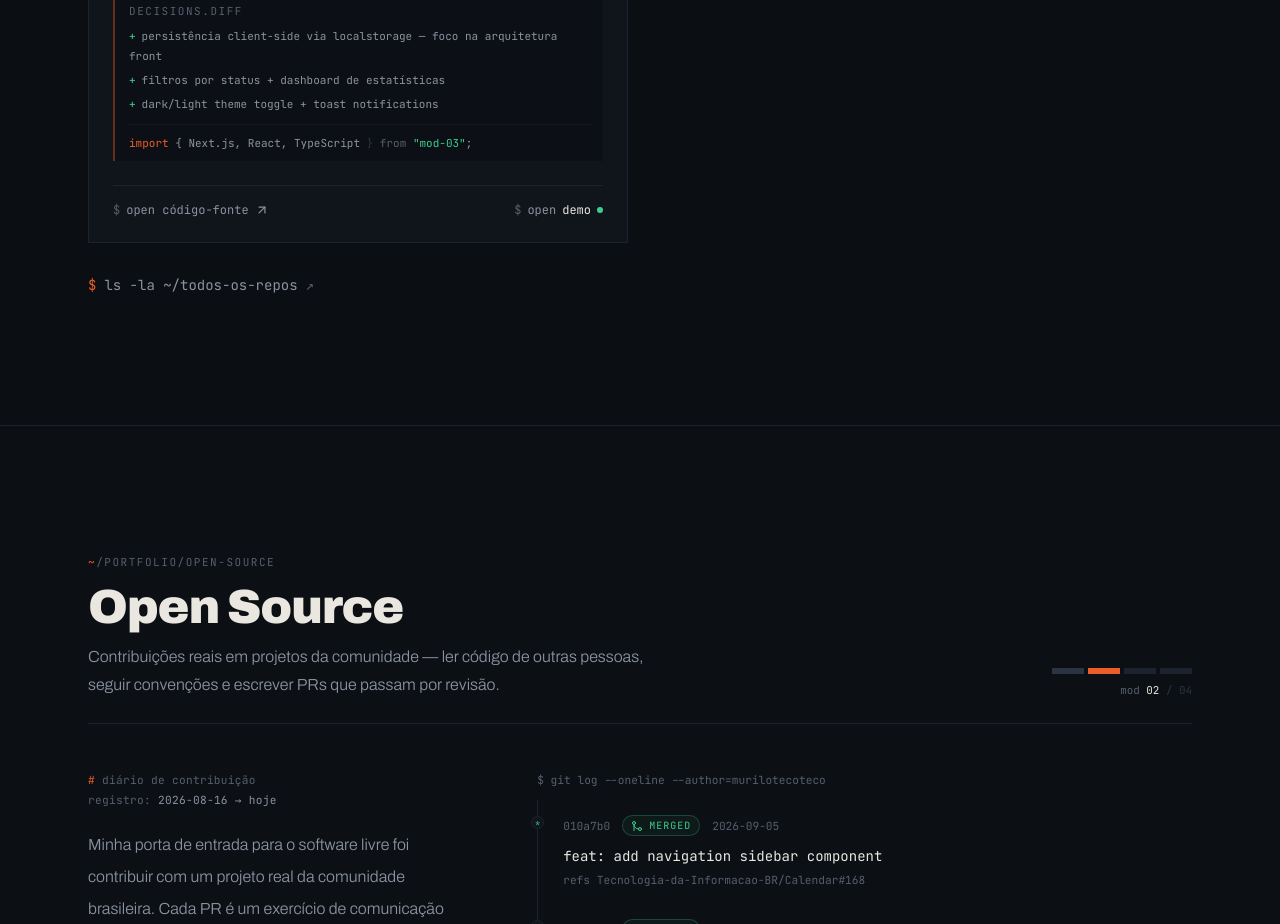
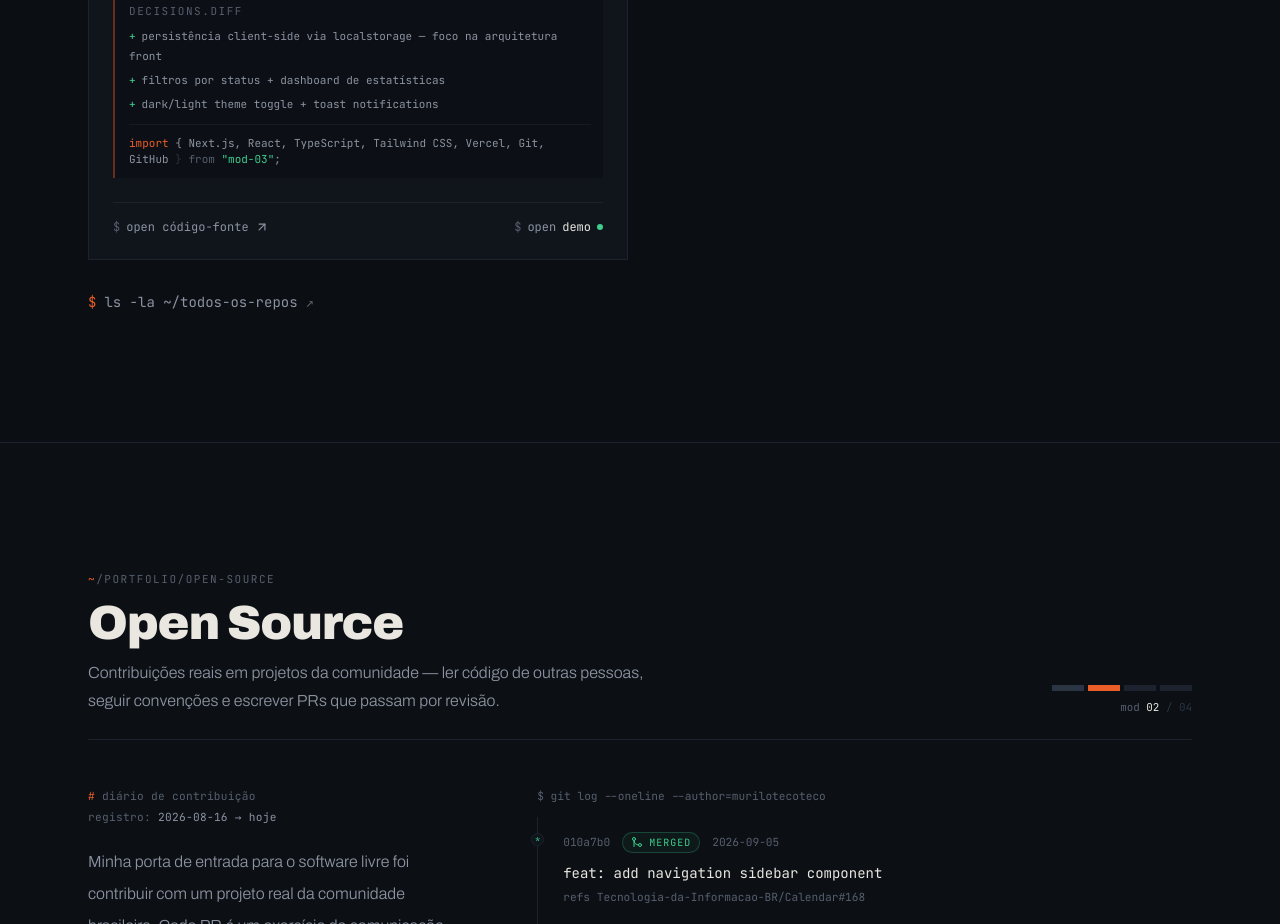
Before and after one commit to murilotecoteco/Portifolio, a React (Vite) app: page / in a window 1280 px wide. Shown: the part 2320-3244 px from the top of the page. Built offline with nearby package versions, Linux system fonts and the light colour scheme.

Commit message:
fix: correct Task Manager tech stack

```diff
--- a/src/data/portfolio.ts
+++ b/src/data/portfolio.ts
@@ -77,7 +77,7 @@ export const projects: Project[] = [
     title: "Task Manager",
     description:
       "Aplicação de gerenciamento de tarefas construída com Next.js e TypeScript, com autenticação e estado global.",
-    tech: ["Next.js", "React", "TypeScript"],
+    tech: ["Next.js", "React", "TypeScript", "Tailwind CSS", "Vercel", "Git", "GitHub"],
     type: "web app",
     status: { label: "finalizado", state: "ok" },
     image: taskManager,
```
